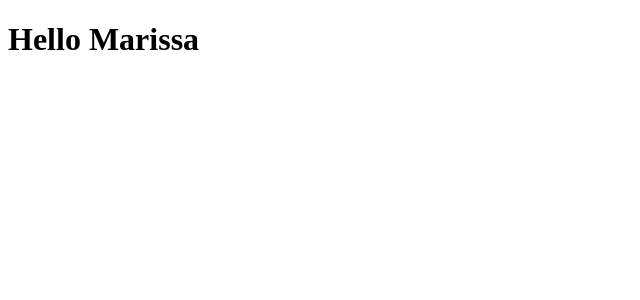
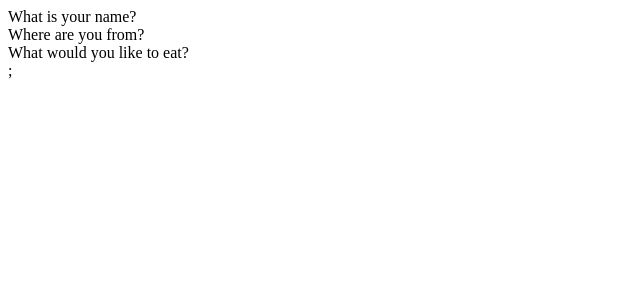
Before and after one commit to hughesmarissa/MiMaestraReactApp, a React (Create React App) app: page / in a window 1280 px wide. Shown: the top 300 px of the page, without its empty margins (0-640 px from the left). Built offline with nearby package versions, Linux system fonts and the light colour scheme.

Commit message:
Setup SampleFlashcard

```diff
--- a/src/App.js
+++ b/src/App.js
@@ -1,9 +1,49 @@
-import React from 'react';
+import React, { useState } from 'react';
+import FlashcardList from './FlashcardList';
 
 function App() {
+    const [flashcards, setFlashcards] = useState(SAMPLE_FLASHCARDS);
+
   return (
-    <h1>Hello Marissa</h1>
+    <FlashcardList flashcards={flashcards} />
   );
 }
 
+const SAMPLE_FLASHCARDS = [
+    {
+        id: 1,
+        question: 'What is your name?',
+        answer: 'Cual es su nombre?',
+        options: [
+            'Cual es su nombre?',
+            'Mucho gusto',
+            'Buenos Dias',
+            'Quieres comida?'
+        ]
+    },
+    {
+        id: 2,
+        question: 'Where are you from?',
+        answer: 'De donde eres?',
+        options: [
+            'Te conozco?',
+            'Encantado',
+            'De donde eres?',
+            'Quieren comida?'
+        ]
+    },
+    {
+        id: 3,
+        question: 'What would you like to eat?',
+        answer: 'Qué te gustaría comer?',
+        options: [
+            'Qué te gustaría comer?',
+            'Mucho gusto?',
+            'Encantado',
+            'Buenas tardes?'
+        ]
+    }
+]
+
+
 export default App;
--- a/src/Flashcard.js
+++ b/src/Flashcard.js
@@ -0,0 +1,9 @@
+import React from 'react'
+
+export default function Flashcard({ flashcard }) {
+    return (
+        <div>
+            {flashcard.question}
+        </div>
+    )
+}
--- a/src/FlashcardList.js
+++ b/src/FlashcardList.js
@@ -0,0 +1,13 @@
+import React from 'react';
+import Flashcard from './Flashcard';
+
+export default function FlashcardList({ flashcards }) {
+    return (
+        <div className='card-grid'>
+            {flashcards.map(flashcard => {
+                return <Flashcard flashcard={flashcard} key={flashcard.id} />
+            })};
+
+        </div>
+    )
+}
```
